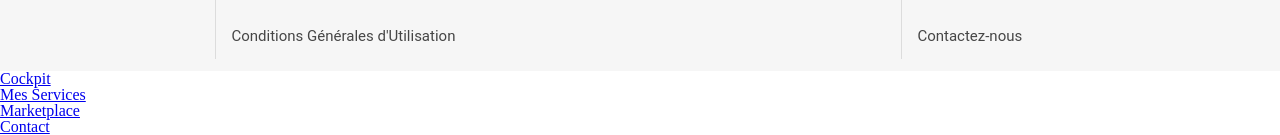
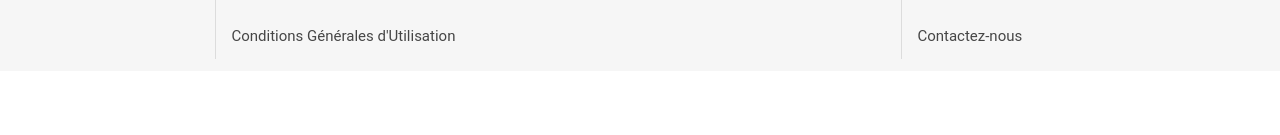
Before and after one commit to CaroD59/FarmConnect_Front, a React (Create React App) app: page / in a window 1280 px wide. Shown: the part 935-1070 px from the top of the page. After the commit the page ends 1006 px from the top, so only its background shows below. Built offline with nearby package versions, Linux system fonts and the light colour scheme; the HTML template or start-up script is replaced by a standard one.

Commit message:
burger menu

```diff
--- a/src/components/Header/index.jsx
+++ b/src/components/Header/index.jsx
@@ -1,28 +1,14 @@
-import React from 'react';
+import React, { useState } from 'react';
 import { NavLink } from 'react-router-dom';
 import StyledHeader from './styles';
 
 function Header() {
+  const [burger, setBurger] = useState(true);
+  const handleClick = () => {
+    setBurger(!burger);
+  };
   return (
     <StyledHeader>
-      <nav className="Burger">
-        <div className="PagesBurger">
-          <ul>
-            <li className="Cockpit">
-              <NavLink to="/cockpit">Cockpit</NavLink>
-            </li>
-            <li className="MyApps">
-              <NavLink to="/myapps">Mes Services</NavLink>
-            </li>
-            <li className="Marketplace">
-              <NavLink to="/apps">Marketplace</NavLink>
-            </li>
-            <li className="Contact">
-              <NavLink to="/contact">Contact</NavLink>
-            </li>
-          </ul>
-        </div>
-      </nav>
       <nav className="NavBar">
         <div className="LogoContainer">
           <a href="/">
@@ -52,7 +38,43 @@ function Header() {
             </NavLink>
           </div>
         </div>
+        <button type="button" className="btn-navigation" onClick={handleClick}>
+          <div className="barre" />
+          <div className="barre" />
+          <div className="barre" />
+        </button>
       </nav>
+      <div className={burger ? 'burger' : 'burger1'}>
+        <div className="pages">
+          <ul>
+            <li className="Cockpit">
+              <NavLink to="/cockpit">
+                <p>Cockpit</p>
+              </NavLink>
+            </li>
+            <li className="MyApps">
+              <NavLink to="/myapps">
+                <p>Mes Services</p>
+              </NavLink>
+            </li>
+            <li className="Marketplace">
+              <NavLink to="/apps">
+                <p>Marketplace</p>
+              </NavLink>
+            </li>
+            <li className="Contact">
+              <NavLink to="/contact">
+                <p>Contact</p>
+              </NavLink>
+            </li>
+          </ul>
+          <div className="logoProfile">
+            <NavLink to="/myprofile">
+              <img src="/img/Vector.png" alt="logoProfile" />
+            </NavLink>
+          </div>
+        </div>
+      </div>
     </StyledHeader>
   );
 }
--- a/src/components/Header/styles.jsx
+++ b/src/components/Header/styles.jsx
@@ -12,12 +12,8 @@ const StyledHeader = styled.div`
     background-color: #ffff;
     border-bottom: rgb(247, 143, 33, 0.75) 1px solid;
     box-shadow: 0px 10px 10px rgba(218, 218, 218, 0.25);
-    .burger {
+    .btn-navigation {
       display: none;
-    }
-    .logoContainer {
-      a {
-      }
     }
     .container {
       display: flex;
@@ -58,41 +54,77 @@ const StyledHeader = styled.div`
       }
     }
   }
+  .burger {
+      display: none;
+    }
   @media screen and (max-width: 920px) {
     .NavBar {
+      display: flex;
+      align-items: center;
+      .btn-navigation {
+        position: absolute;
+        border: none;
+        height: 25px;
+        width: 50px;
+        background: white;
+        display: flex;
+        position: relative;
+        cursor: pointer;
+        margin-right: 30px;
+        justify-content: space-between;
+        flex-direction: column;
+        .barre {
+          width: 30px;
+          height: 4px;
+          background-color: rgb(247, 143, 33, 0.75);
+        }
+      }
       .container {
         display: none;
       }
     }
-    .Burger {
+
+    .burger1 {
+        margin-top: 81px;
+        display: fixed;
+        position: fixed;
+        right: 0;
+        top: 0;
+        padding: 30px;
+        width: 20%;
+        height: 100%;
+        background-color: #ffff;
+        transition: 1s;
+
+        .pages {
           position: absolute;
-      top: 0;
-      display: flex;
-      justify-content: space-between;
-      align-items: center;
-      width: 100vw;
-      height: 80px;
-      background-color: #ffff;
-      border-bottom: rgb(247, 143, 33, 0.75) 1px solid;
-      box-shadow: 0px 10px 10px rgba(218, 218, 218, 0.25);
-      .Burger {
-        display: flex;
-        align-items: center;
+          top: 50%;
+          transform: translateY(-50%);
+          --webkit-transform: translateY(-50%);
+          height: 100%;
+
+          .logoProfile {
+       position: absolute;
+       top: 40%;
+      }
+
+            .btn-navigation1 {
+              position: absolute;
+            }
           ul {
-          display: flex;
-          padding: 0;
+
+            height: 70%;
+
               li {
-            display: flex;
-            align-items: center;
-            justify-content: center;
-            width: 150px;
-            height: 25px;
-            a {
+               margin: 50px 0;
+               font-style: bold;
+               p {
+                 color: rgb(247, 143, 33, 0.75);
                  font-family: 'roboto', sans-serif;
                  text-decoration: none;
                  font-size: 15px;
-              color: rgba(70, 70, 70, 1);
-              border-bottom: transparent solid 2px;
+                 width: 100px;
+
             :hover {
               padding: 10px;
               border-bottom: rgba(34, 53, 148, 1) solid 2px;
@@ -103,6 +135,51 @@ const StyledHeader = styled.div`
           }
         }
       }
+    .burger {
+        margin-top: 81px;
+        display: fixed;
+        position: fixed;
+        right: 0;
+        top: 0;
+        padding: 0 30px;
+        width: 20%;
+        height: 100%;
+        background-color: #ffff;
+        transform: translateX(100%);
+        --webkit-transform: translateX(100%);
+        transition: 1s;
+        .pages {
+          height: 100%;
+          width: 100%;
+            position: absolute;
+            top: 50%;
+            transform: translateY(-50%);
+            --webkit-transform: translateY(-50%);
+            .logoProfile {
+       position: absolute;
+       top: 40%;
+      }
+          ul {
+            height: 70%;
+              li {
+               margin: 50px 0;
+
+               p {
+                 color: rgb(247, 143, 33, 0.75);
+                 font-family: 'roboto', sans-serif;
+                 text-decoration: none;
+                 font-size: 15px;
+                 width: 100px;
+
+            :hover {
+              padding: 10px;
+              border-bottom: rgba(34, 53, 148, 1) solid 2px;
+              transition: 0.2s;
+            }
+               }
+            }
+          }
+        }
       }
 `;
 
```
Lines whose indentation alone changed are shown as unchanged.
